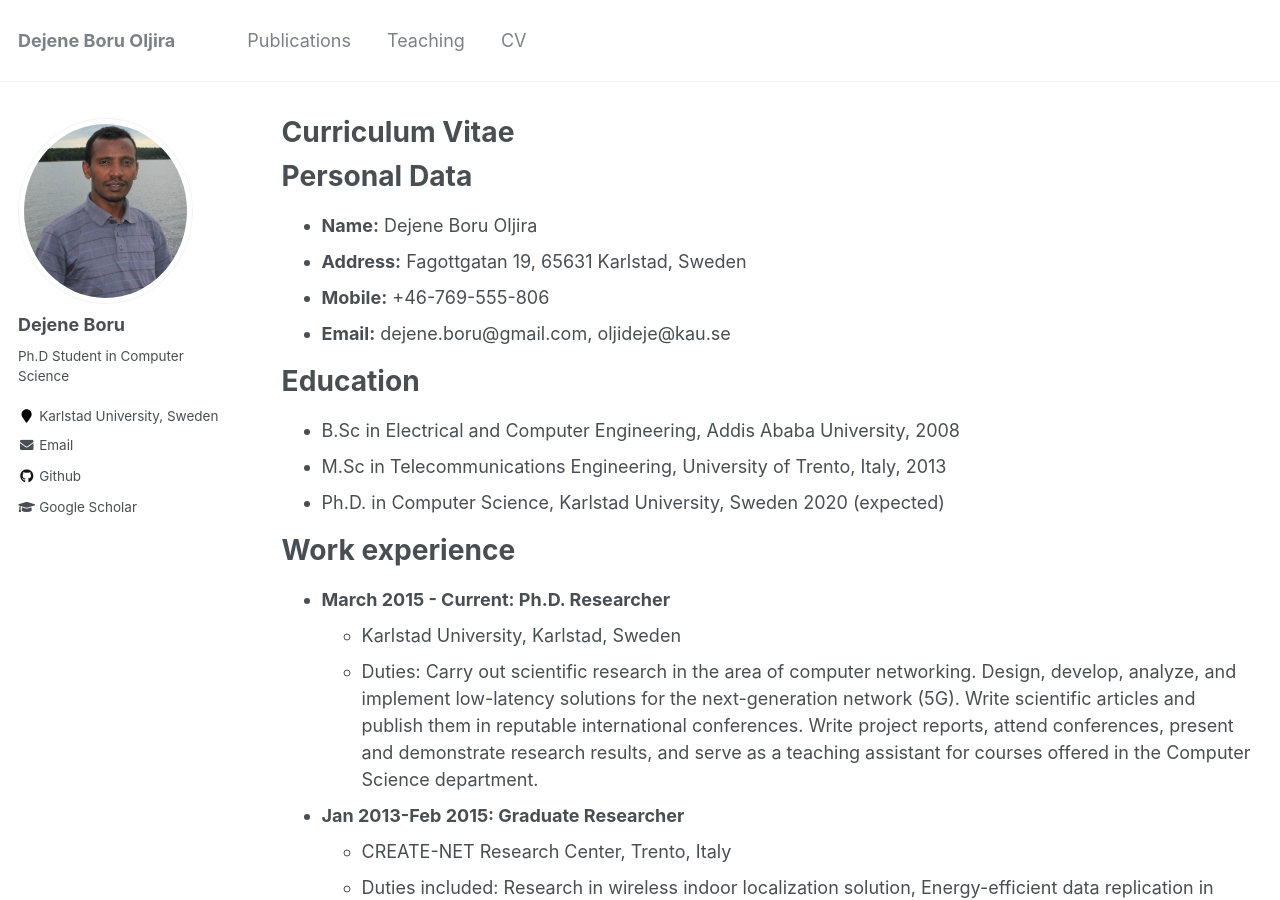
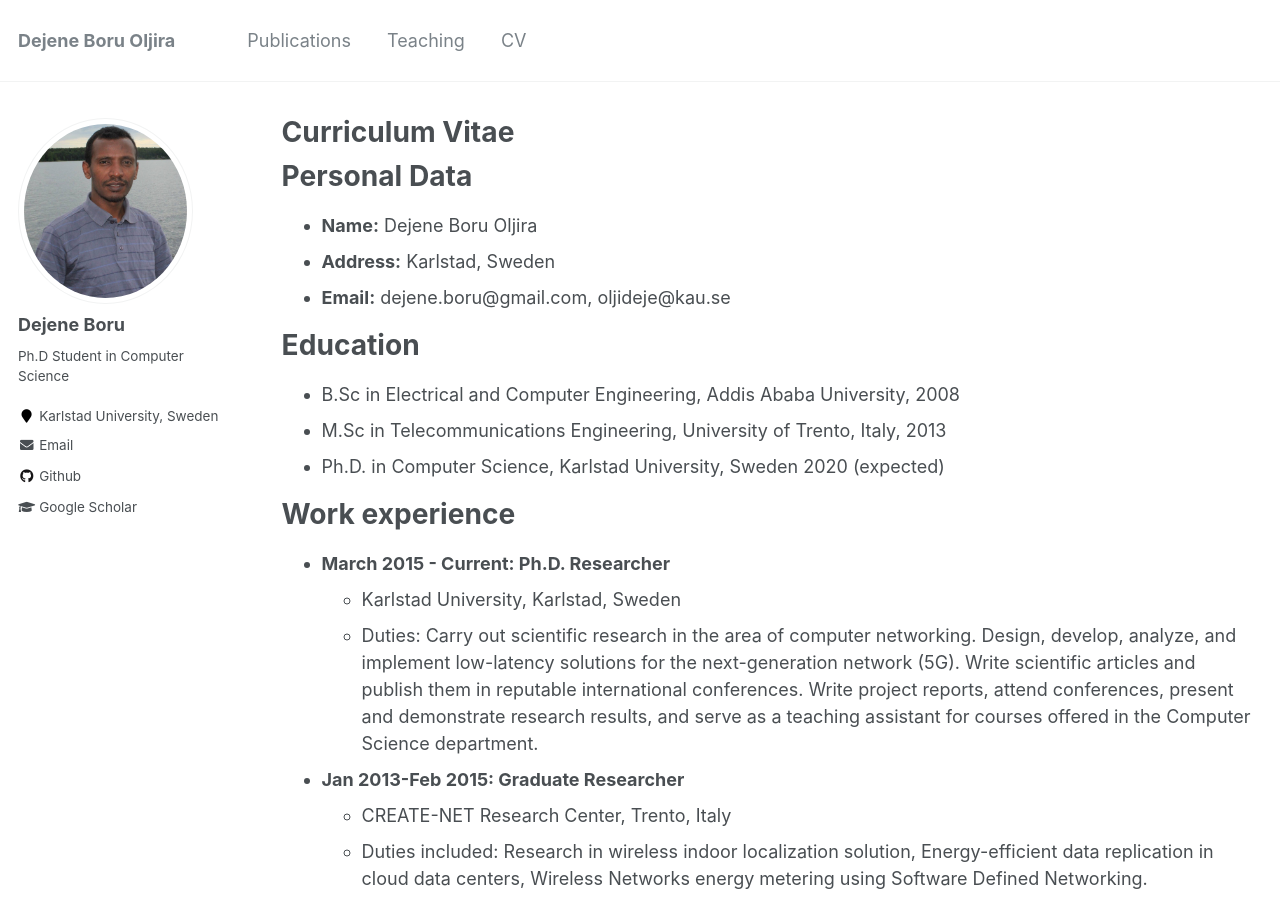
Before and after one commit to dejeneboru/dejeneboru.github.io, a Jekyll site: the page built from _pages/cv.md, in a window 1280 px wide and 900 px high. Built offline with Jekyll 4.4.1, drawn with Linux system fonts in a browser that asks for light colours.

Commit message:
remove mobile and address

```diff
--- a/_pages/cv.md
+++ b/_pages/cv.md
@@ -9,11 +9,11 @@ redirect_from:
 
 {% include base_path %}
 
+
 Personal Data
 =============
 * **Name:** Dejene Boru Oljira
-* **Address:** Fagottgatan 19, 65631 Karlstad, Sweden
-* **Mobile:** +46-769-555-806
+* **Address:** Karlstad, Sweden
 * **Email:** dejene.boru@gmail.com, oljideje@kau.se
 
 Education
```
